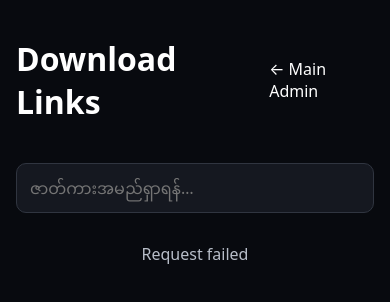
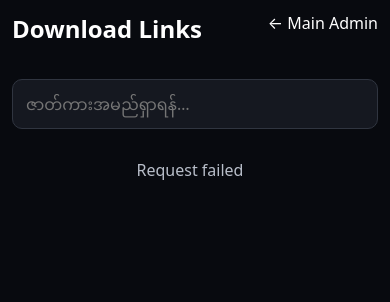
Before and after one commit to dino89840/new-movie-web, a website: page public/download-admin.html in a window 390 px wide. Drawn offline with Linux system fonts and the light colour scheme; no server answers.

Commit message:
Update download-admin.html

```diff
--- a/public/download-admin.html
+++ b/public/download-admin.html
@@ -85,10 +85,65 @@
     }
 
     .status-message {
-      padding: 16px;
-      text-align: center;
-      color: #b8bec9;
-    }
+  padding: 16px;
+  text-align: center;
+  color: #b8bec9;
+}
+
+/*
+ * Movie များလာရင် page တစ်ခုလုံးအရှည်ကြီး
+ * မဖြစ်စေဘဲ list အတွင်းမှာပဲ scroll လုပ်မယ်။
+ */
+#downloadList {
+  max-height: calc(100vh - 170px);
+  max-height: calc(100dvh - 170px);
+  overflow-y: auto;
+  overflow-x: hidden;
+  overscroll-behavior: contain;
+  scrollbar-gutter: stable;
+  padding-right: 6px;
+  padding-bottom: 4px;
+}
+
+#downloadList::-webkit-scrollbar {
+  width: 7px;
+}
+
+#downloadList::-webkit-scrollbar-track {
+  background: rgba(255, 255, 255, 0.03);
+  border-radius: 999px;
+}
+
+#downloadList::-webkit-scrollbar-thumb {
+  background: rgba(255, 255, 255, 0.20);
+  border-radius: 999px;
+}
+
+#downloadList::-webkit-scrollbar-thumb:hover {
+  background: rgba(255, 255, 255, 0.34);
+}
+
+@media (max-width: 680px) {
+  body {
+    padding: 12px;
+  }
+
+  .download-admin-header {
+    align-items: flex-start;
+  }
+
+  .download-admin-header h1 {
+    margin-top: 0;
+    font-size: 24px;
+  }
+
+  #downloadList {
+    max-height: calc(100vh - 155px);
+    max-height: calc(100dvh - 155px);
+    padding-right: 3px;
+  }
+}
+
   </style>
 </head>
 
```
